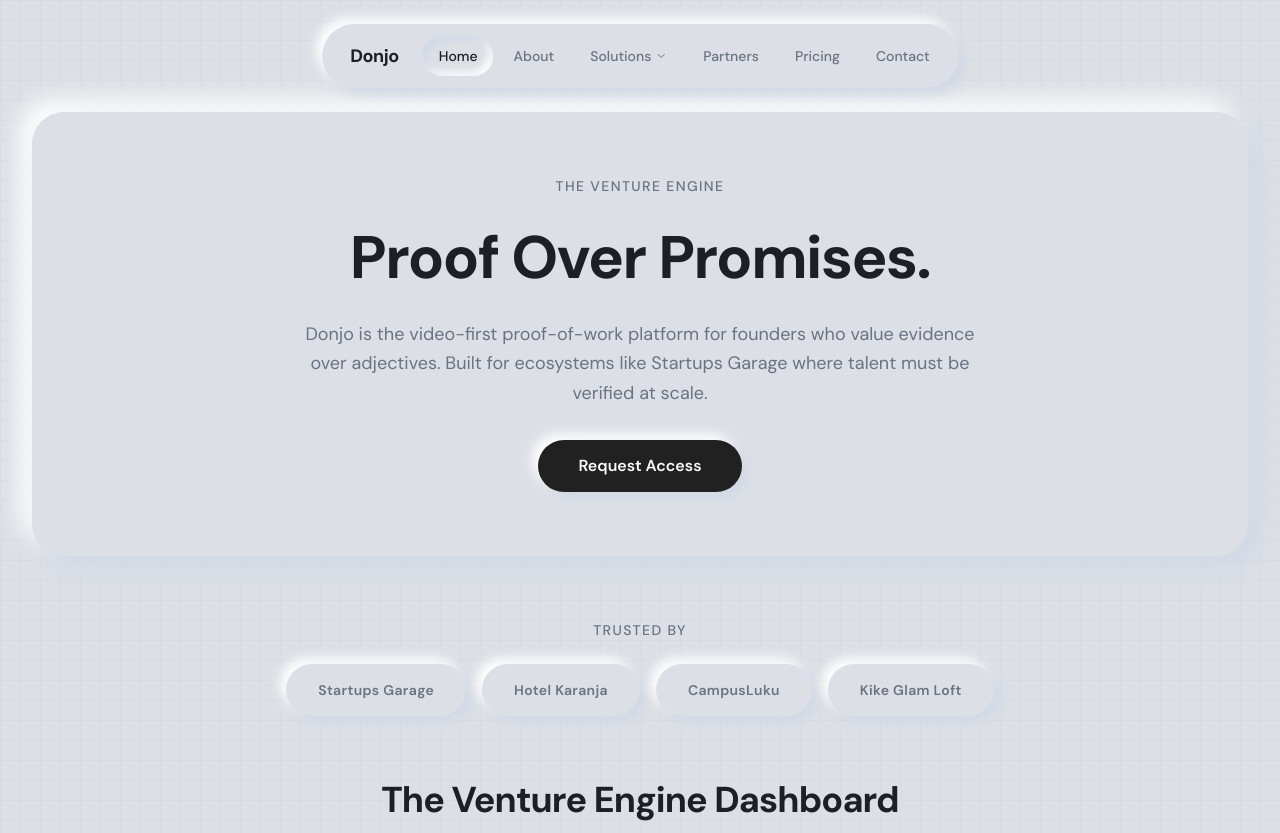
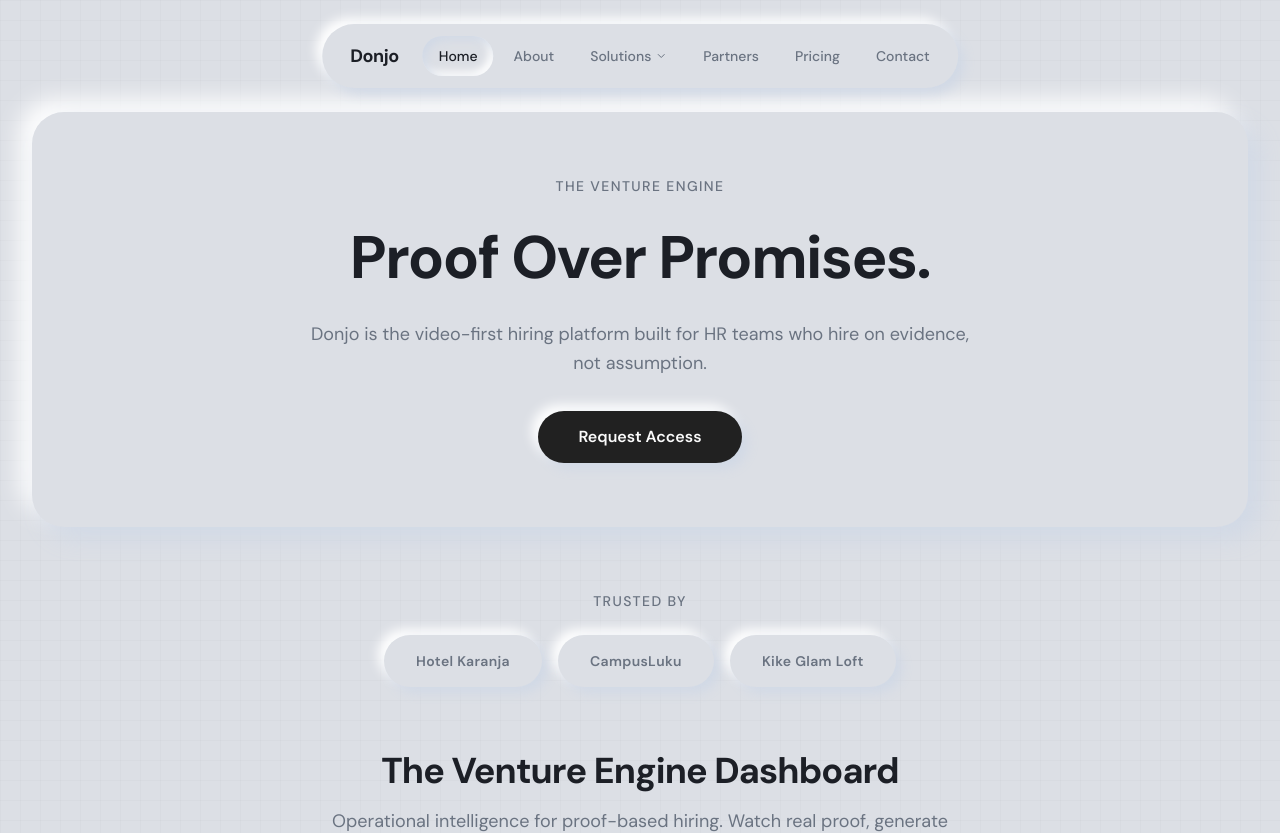
Before and after one commit to makamu-okinyi/donjoafrica.com, a React (Vite) app: page / in a window 1280 px wide. Shown: the top 833 px of the page. Built offline with nearby package versions, Linux system fonts and the light colour scheme; the HTML template or start-up script is replaced by a standard one.

Commit message:
Revise Donjo description and remove a trusted partner
Updated description of Donjo and removed reference to Startups Garage.

```diff
--- a/src/pages/Home.tsx
+++ b/src/pages/Home.tsx
@@ -49,7 +49,6 @@ const features = [
 ];
 
 const trustedBy = [
-  "Startups Garage",
   "Hotel Karanja",
   "CampusLuku",
   "Kike Glam Loft",
@@ -81,7 +80,7 @@ const Home = () => {
           </h1>
 
           <p className="text-lg text-muted-foreground leading-relaxed max-w-2xl mx-auto">
-            Donjo is the video-first proof-of-work platform for founders who value evidence over adjectives. Built for ecosystems like Startups Garage where talent must be verified at scale.
+          Donjo is the video-first hiring platform built for HR teams who hire on evidence, not assumption.
           </p>
 
           <Link to="/contact" className="neo-pill inline-block">
```
